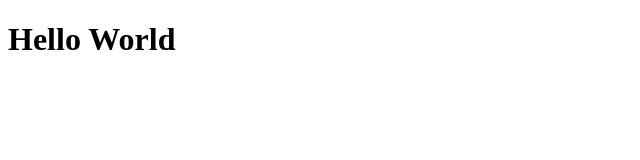
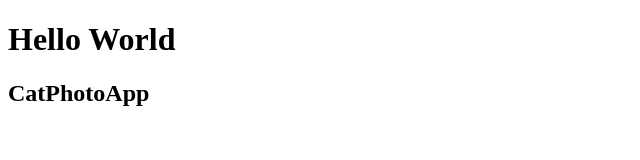
Before and after one commit to lhedwin/proyecto-curso-web-developer, a plain HTML site: page index.html in a window 1280 px wide. Shown: the whole page, without its empty margins (0-640 px from the left). Drawn offline with Linux system fonts and the light colour scheme.

Commit message:
Headline with the h2 Element

```diff
--- a/index.html
+++ b/index.html
@@ -31,7 +31,7 @@
 		<main>
 			<header>
 				<h1>Hello World</h1>
-				<h2></h2>
+				<h2>CatPhotoApp</h2>
 				<br />
 				<br />
 			</header>
```
